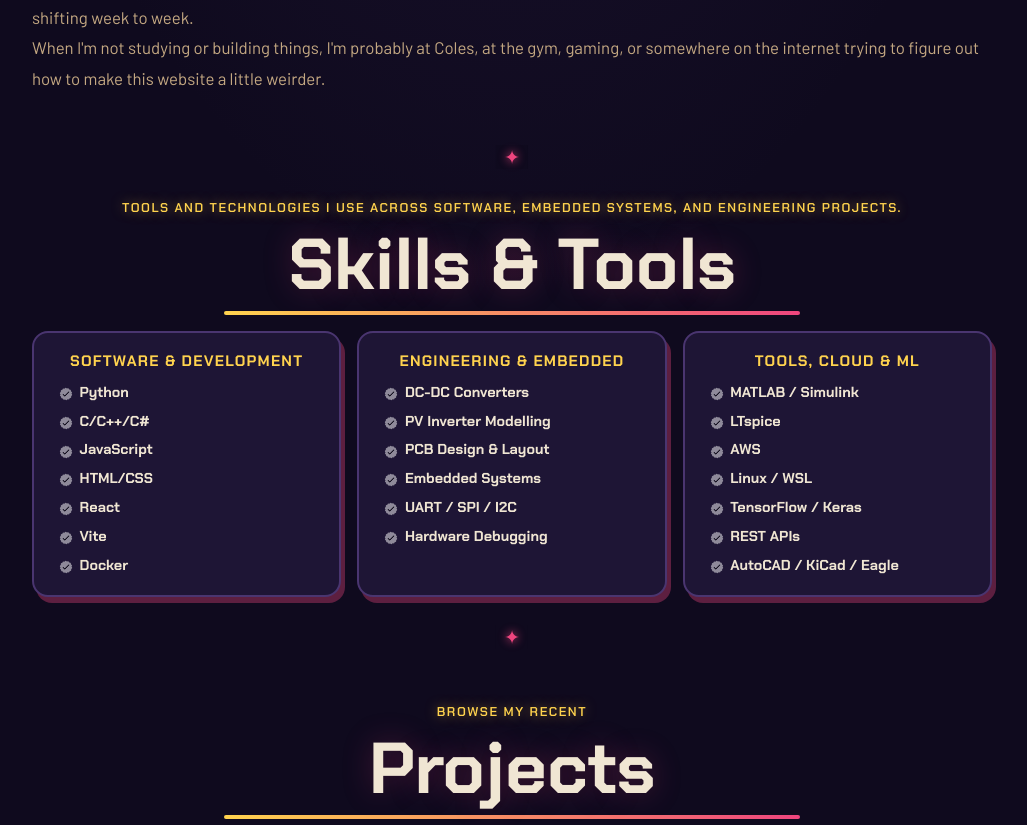
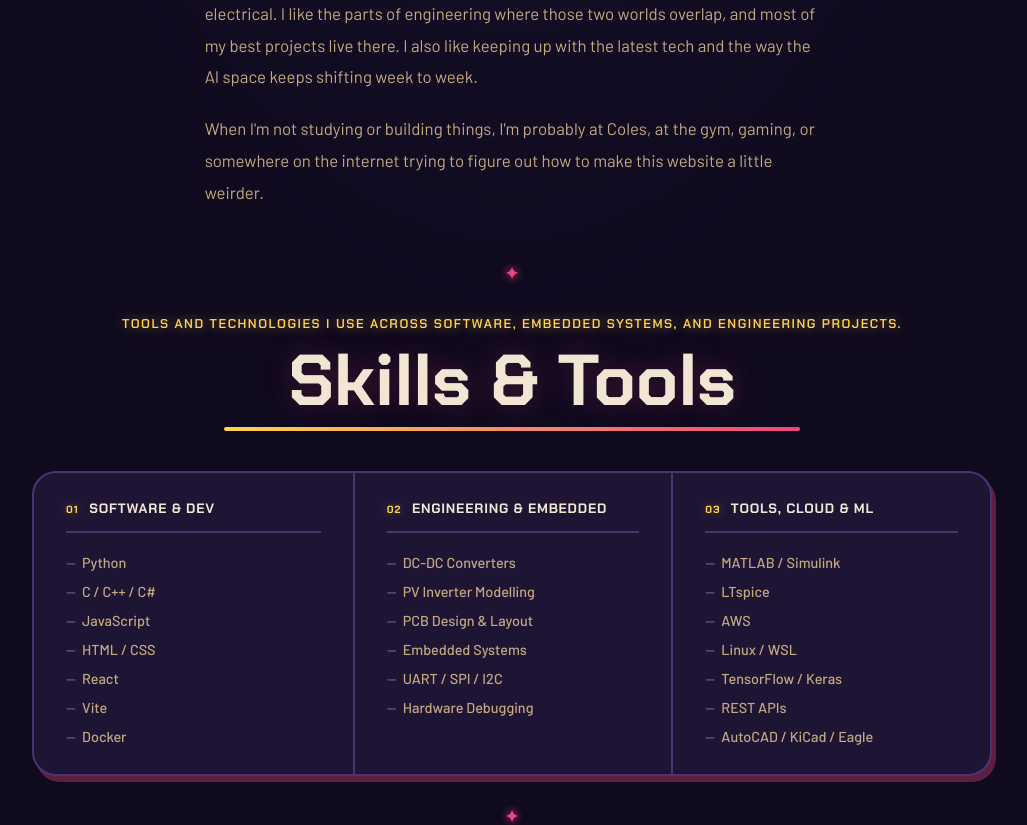
Before and after one commit to unholypot/about-me-react, a React (Vite) app: page / in a window 1280 px wide. Shown: the part 1072-1897 px from the top of the page, without its empty margins (128-1155 px from the left). Built offline with nearby package versions, Linux system fonts and the light colour scheme.

Commit message:
ui fixes

```diff
--- a/src/components/About.jsx
+++ b/src/components/About.jsx
@@ -20,9 +20,7 @@ function About() {
       <motion.h1 className="title" variants={fadeUp}>
         About Me
       </motion.h1>
-      <div className="section-container">
-        <div className="about-details-container">
-          <motion.div className="text-container" variants={fadeUp}>
+      <motion.div className="about-text" variants={fadeUp}>
         <p>
           I'm a final-year engineering student with one foot in software and the other in electrical. I like the parts of engineering where those two worlds overlap, and most of my best projects live there. I also like keeping up with the latest tech and the way the AI space keeps shifting week to week.
         </p>
@@ -30,8 +28,6 @@ function About() {
           When I'm not studying or building things, I'm probably at Coles, at the gym, gaming, or somewhere on the internet trying to figure out how to make this website a little weirder.
         </p>
       </motion.div>
-        </div>
-      </div>
     </motion.section>
   );
 }
--- a/src/components/Experience.jsx
+++ b/src/components/Experience.jsx
@@ -2,49 +2,49 @@ import { motion } from "framer-motion";
 import {
   fadeUp,
   staggerContainer,
-  staggerItem,
   defaultViewport,
 } from "../utils/motion";
 
-const softwareSkills = [
-  { name: "Python" },
-  { name: "C/C++/C#" },
-  { name: "JavaScript" },
-  { name: "HTML/CSS" },
-  { name: "React" },
-  { name: "Vite" },
-  { name: "Docker" },
+const domains = [
+  {
+    index: "01",
+    title: "Software & Dev",
+    skills: [
+      "Python",
+      "C / C++ / C#",
+      "JavaScript",
+      "HTML / CSS",
+      "React",
+      "Vite",
+      "Docker",
+    ],
+  },
+  {
+    index: "02",
+    title: "Engineering & Embedded",
+    skills: [
+      "DC-DC Converters",
+      "PV Inverter Modelling",
+      "PCB Design & Layout",
+      "Embedded Systems",
+      "UART / SPI / I2C",
+      "Hardware Debugging",
+    ],
+  },
+  {
+    index: "03",
+    title: "Tools, Cloud & ML",
+    skills: [
+      "MATLAB / Simulink",
+      "LTspice",
+      "AWS",
+      "Linux / WSL",
+      "TensorFlow / Keras",
+      "REST APIs",
+      "AutoCAD / KiCad / Eagle",
+    ],
+  },
 ];
-
-const engineeringSkills = [
-  { name: "DC-DC Converters" },
-  { name: "PV Inverter Modelling" },
-  { name: "PCB Design & Layout" },
-  { name: "Embedded Systems" },
-  { name: "UART / SPI / I2C" },
-  { name: "Hardware Debugging" },
-];
-
-const toolsSkills = [
-  { name: "MATLAB / Simulink" },
-  { name: "LTspice" },
-  { name: "AWS" },
-  { name: "Linux / WSL" },
-  { name: "TensorFlow / Keras" },
-  { name: "REST APIs" },
-  { name: "AutoCAD / KiCad / Eagle" },
-];
-
-function SkillArticle({ name }) {
-  return (
-    <motion.article variants={staggerItem}>
-      <img src="/assets/checkmark.png" alt="" className="icon skill-icon" />
-      <div>
-        <h3 className="skill-name">{name}</h3>
-      </div>
-    </motion.article>
-  );
-}
 
 function Experience() {
   return (
@@ -61,55 +61,21 @@ function Experience() {
       <motion.h1 className="title" variants={fadeUp}>
         Skills &amp; Tools
       </motion.h1>
-      <div className="experience-details-container">
-        <motion.div
-          className="about-containers skills-grid"
-          variants={staggerContainer(0.15)}
-        >
-          <motion.div
-            className="details-container skills-card"
-            variants={fadeUp}
-          >
-            <h2 className="experience-sub-title">Software &amp; Development</h2>
-            <motion.div
-              className="article-container"
-              variants={staggerContainer(0.06)}
-            >
-              {softwareSkills.map((skill) => (
-                <SkillArticle key={skill.name} name={skill.name} />
+      <motion.div className="skills-domains" variants={staggerContainer(0.12)}>
+        {domains.map((domain) => (
+          <motion.div key={domain.index} className="skills-domain" variants={fadeUp}>
+            <div className="skills-domain-header">
+              <span className="skills-domain-index">{domain.index}</span>
+              <h2 className="skills-domain-title">{domain.title}</h2>
+            </div>
+            <ul className="skills-list">
+              {domain.skills.map((skill) => (
+                <li key={skill}>{skill}</li>
               ))}
-            </motion.div>
+            </ul>
           </motion.div>
-          <motion.div
-            className="details-container skills-card"
-            variants={fadeUp}
-          >
-            <h2 className="experience-sub-title">Engineering &amp; Embedded</h2>
-            <motion.div
-              className="article-container"
-              variants={staggerContainer(0.06)}
-            >
-              {engineeringSkills.map((skill) => (
-                <SkillArticle key={skill.name} name={skill.name} />
-              ))}
-            </motion.div>
-          </motion.div>
-          <motion.div
-            className="details-container skills-card"
-            variants={fadeUp}
-          >
-            <h2 className="experience-sub-title">Tools, Cloud &amp; ML</h2>
-            <motion.div
-              className="article-container"
-              variants={staggerContainer(0.06)}
-            >
-              {toolsSkills.map((skill) => (
-                <SkillArticle key={skill.name} name={skill.name} />
-              ))}
-            </motion.div>
-          </motion.div>
-        </motion.div>
-      </div>
+        ))}
+      </motion.div>
     </motion.section>
   );
 }
--- a/src/style.css
+++ b/src/style.css
@@ -771,34 +771,19 @@ html.dark .details-container:hover {
 }
 
 /* ── ABOUT SECTION ───────────────────────────────────────── */
-.about-containers {
-  gap: 2rem;
-  margin-bottom: 1.25rem;
-  margin-top: 1.25rem;
-}
-
-.about-details-container {
-  justify-content: center;
+.about-text {
+  display: flex;
   flex-direction: column;
-}
-
-.about-containers,
-.about-details-container {
-  display: flex;
-}
-
-.about-pic {
-  border-radius: var(--radius-lg);
-}
-
-.text-container {
+  gap: 1.25rem;
+  max-width: 68ch;
+  margin: 2.5rem auto 0;
   text-align: left;
 }
 
-.text-container p {
+.about-text p {
+  font-size: 1rem;
   color: var(--clr-text-2);
-  line-height: 1.8;
-  font-size: 0.95rem;
+  line-height: 1.85;
 }
 
 /* ── EXPERIENCE / SKILLS ─────────────────────────────────── */
@@ -807,84 +792,88 @@ html.dark .details-container:hover {
   padding-bottom: 2.5rem;
 }
 
-.skills-subtitle {
-  text-align: center;
-  font-size: 0.88rem;
-  color: var(--clr-text-3);
-  margin-top: 0.2rem;
+.skills-domains {
+  display: grid;
+  grid-template-columns: repeat(3, 1fr);
+  margin-top: 2.5rem;
+  border: 2px solid var(--clr-border);
+  border-radius: var(--radius-lg);
+  overflow: hidden;
+  box-shadow: var(--shadow-md);
+  background: var(--clr-surface);
+}
+
+html.dark .skills-domains {
+  background: var(--clr-surface);
+  border-color: var(--clr-border);
+}
+
+.skills-domain {
+  padding: 1.75rem 2rem;
+}
+
+.skills-domain + .skills-domain {
+  border-left: 2px solid var(--clr-border);
+}
+
+.skills-domain-header {
+  display: flex;
+  align-items: baseline;
+  gap: 0.65rem;
   margin-bottom: 1.25rem;
-  font-weight: 500;
-}
-
-.skills-grid {
-  gap: 1rem !important;
-  margin-top: 0 !important;
-  margin-bottom: 0 !important;
-}
-
-.skills-card {
-  padding: 1.25rem 1.5rem !important;
-  border-radius: var(--radius-md) !important;
-  border-width: 2px !important;
-}
-
-.experience-sub-title {
-  font-family: var(--font-display);
-  color: var(--clr-text-2);
+  padding-bottom: 0.85rem;
+  border-bottom: 2px solid var(--clr-border);
+}
+
+.skills-domain-index {
+  font-family: var(--font-display);
+  font-size: 0.65rem;
   font-weight: 700;
-  font-size: 0.95rem;
-  margin-bottom: 0.85rem;
+  letter-spacing: 0.1em;
+  color: var(--clr-secondary);
+  flex-shrink: 0;
+}
+
+html.dark .skills-domain-index {
+  color: var(--clr-primary);
+  text-shadow: 0 0 8px rgba(255, 211, 78, 0.35);
+}
+
+.skills-domain-title {
+  font-family: var(--font-display);
+  font-size: 0.85rem;
+  font-weight: 700;
+  color: var(--clr-text);
   text-transform: uppercase;
-  letter-spacing: 0.08em;
-}
-
-html.dark .experience-sub-title {
-  color: var(--clr-primary);
-}
-
-.experience-details-container {
-  display: flex;
-  justify-content: center;
-  flex-direction: column;
-}
-
-#experience .article-container {
+  letter-spacing: 0.06em;
+  line-height: 1.2;
+  margin: 0;
+}
+
+.skills-list {
+  list-style: none;
+  padding: 0;
+  margin: 0;
   display: flex;
   flex-direction: column;
   gap: 0.6rem;
 }
 
-#experience article {
-  display: flex;
-  align-items: flex-start;
-  justify-content: flex-start;
-  text-align: left;
-  gap: 0.35rem;
-}
-
-.skill-icon {
-  height: 1rem !important;
-  width: 1rem !important;
-  margin-top: 0.2rem;
-  flex-shrink: 0;
-  opacity: 0.5;
-  cursor: default;
-}
-
-.skill-name {
+.skills-list li {
   font-size: 0.9rem;
-  font-weight: 700;
-  margin: 0;
-  line-height: 1.3;
-  color: var(--clr-text);
-}
-
-.skill-level {
-  font-size: 0.68rem;
   font-weight: 500;
+  color: var(--clr-text-2);
+  line-height: 1.35;
+  padding-left: 1rem;
+  position: relative;
+}
+
+.skills-list li::before {
+  content: '—';
+  position: absolute;
+  left: 0;
   color: var(--clr-text-3);
-  margin: 0;
-  line-height: 1.3;
+  font-weight: 400;
 }
 
 /* ── CONTACT ─────────────────────────────────────────────── */
@@ -1555,7 +1544,6 @@ html.dark .timeline-detail-btn:hover {
 /* ── RESPONSIVE ──────────────────────────────────────────── */
 @media screen and (max-width: 1400px) {
   #profile { height: 83vh; margin-bottom: 2rem; }
-  .about-containers { flex-wrap: wrap; }
   #contact { height: fit-content; }
 }
 
@@ -1563,13 +1551,20 @@ html.dark .timeline-detail-btn:hover {
   :root { --nav-height: 5rem; }
   #desktop-nav { display: none; }
   #hamburger-nav { display: flex; }
-  #experience, .experience-details-container { margin-top: 2rem; }
+  #experience { margin-top: 2rem; }
   #profile, .section-container { display: block; }
   section, .section-container { height: fit-content; }
   section { margin: 0 5%; padding: 2.5rem 0; }
   .section__pic-container { width: 275px; height: 275px; margin: 0 auto 2rem; }
-  .about-containers { margin-top: 0; }
   section + section::before { display: none; }
+
+  /* Skills: stack to single column */
+  .skills-domains { grid-template-columns: 1fr; }
+  .skills-domain + .skills-domain {
+    border-left: none;
+    border-top: 2px solid var(--clr-border);
+  }
+
 
   /* Timeline → single-column, line on the left */
   .timeline::before {
@@ -1621,16 +1616,11 @@ html.dark .timeline-detail-btn:hover {
   #profile { height: fit-content; padding: 3rem 0; margin-bottom: 0; }
   article { font-size: 1rem; }
   footer nav { height: fit-content; margin-bottom: 1rem; }
-  .about-containers,
   .contact-info-upper-container,
   .btn-container { flex-wrap: wrap; }
-  .about-containers { flex-direction: column; }
-  .about-containers .details-container { width: 100%; }
   .contact-info-container { margin: 0; }
   .contact-info-container p, .nav-links li a { font-size: 1rem; }
-  .experience-sub-title { font-size: 1rem; }
-  #experience .article-container { align-items: center; }
-  #experience article { justify-content: center; }
+  .skills-domain { padding: 1.25rem 1.25rem; }
   .logo { font-size: 1.3rem; }
   .nav-links {
     flex-direction: column;
@@ -1640,7 +1630,6 @@ html.dark .timeline-detail-btn:hover {
   .section__pic-container { width: auto; height: 46vw; justify-content: center; }
   .section__text__p2 { font-size: 1rem; }
   .title { font-size: 2.8rem; }
-  .text-container { text-align: start; }
   #hamburger-nav { padding: 0.75rem 1rem; }
   .hamburger-menu { gap: 0.5rem; }
   .hamburger-menu .dark-mode-toggle { margin-right: 0 !important; }
@@ -1693,8 +1682,8 @@ html.dark .timeline-detail-btn:hover {
 
 /* ── DESKTOP TYPOGRAPHY REFINEMENT ───────────────────────── */
 @media (min-width: 1024px) {
-  .text-container p,
-  .contact-info-container p { font-size: 1.05rem; }
+  .about-text p,
+  .contact-info-container p { font-size: 1.05rem; line-height: 1.9; }
 
   .btn { font-size: 0.95rem; padding: 0.95rem 1.8rem; }
 
```
Lines whose indentation alone changed are shown as unchanged.
